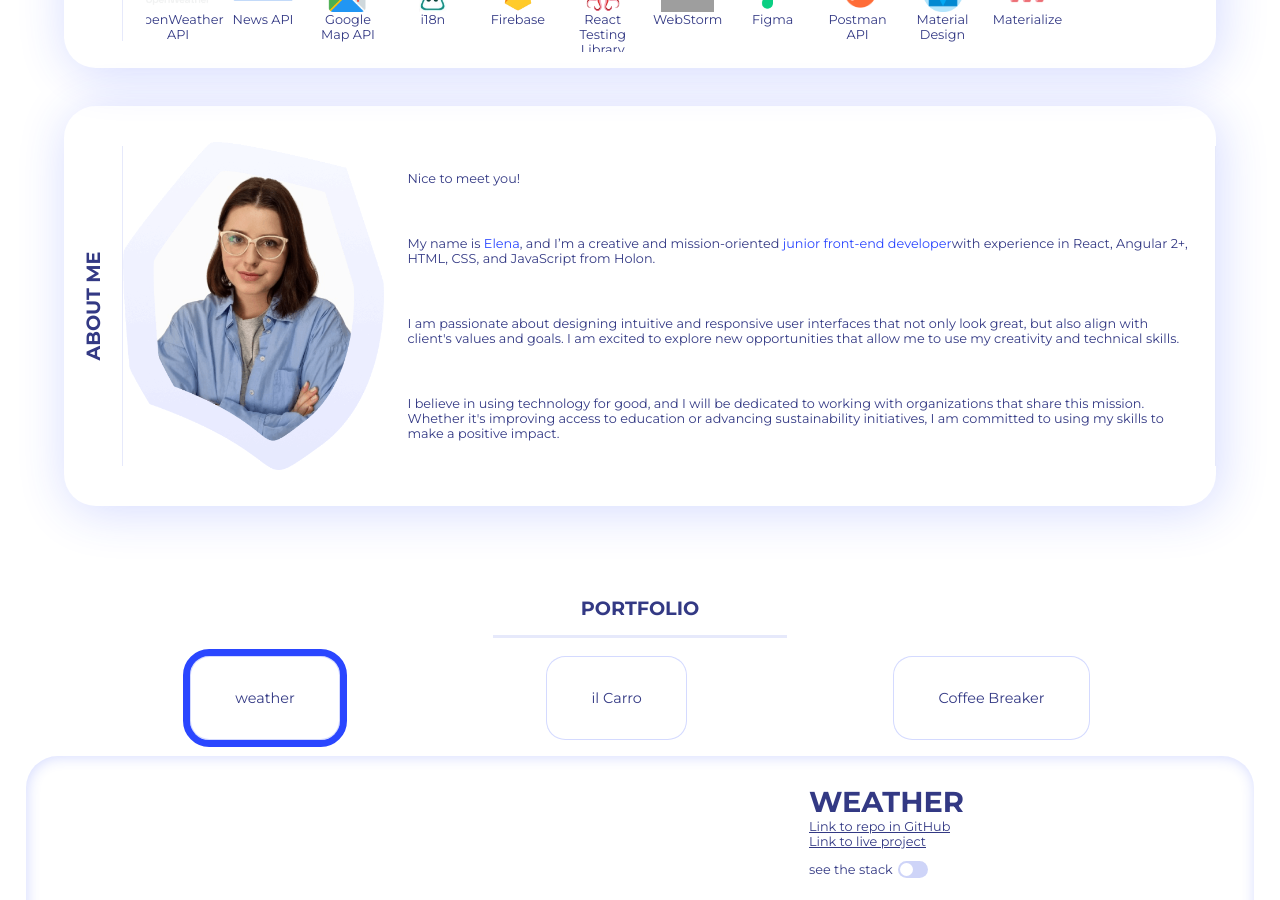
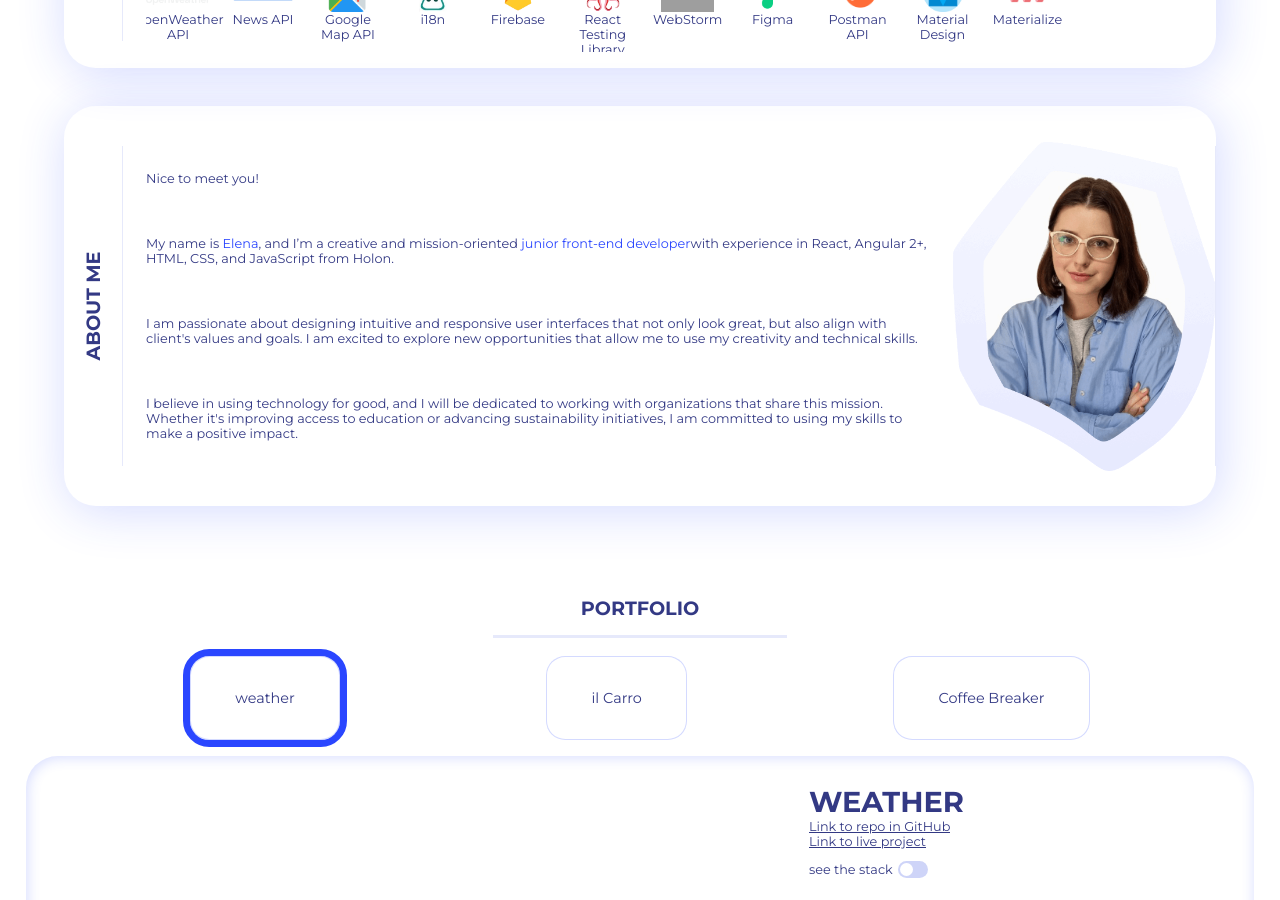
Before and after one commit to ElenaZht/portfolio, a React (Create React App) app: page / in a window 1280 px wide. Shown: the part 840-1740 px from the top of the page. Built offline with nearby package versions, Linux system fonts and the light colour scheme; grey boxes are pictures that could not be loaded.

Commit message:
- interface improvements.

```diff
--- a/src/aboutme/aboutme.js
+++ b/src/aboutme/aboutme.js
@@ -14,7 +14,7 @@ function Aboutme({mobile}, goToAboutRef) {
             {!mobile&&<div className='title'>about me</div>}
             {!mobile&&<div className='line'></div>}
             {dropDown&&mobile&&<div className='photo'></div>}
-            {!mobile&&<div className='photo'></div>}
+
 
             {dropDown&&mobile&&<div className='text'>
                 {/* MOBILE */}
@@ -43,6 +43,7 @@ function Aboutme({mobile}, goToAboutRef) {
 
 
             </div>}
+            {!mobile&&<div className='photo'></div>}
             {!mobile&&<div className='line'></div>}
 
         </div>
```
